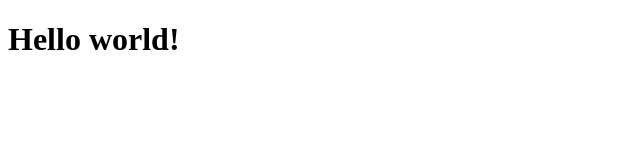
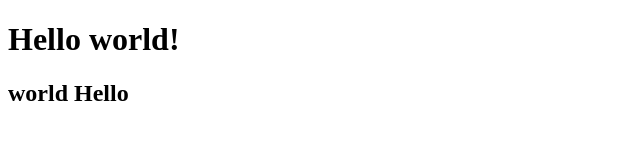
Before and after one commit to saipu11aev/test, a plain HTML site: page index.html in a window 1280 px wide. Shown: the whole page, without its empty margins (0-640 px from the left). Drawn offline with Linux system fonts and the light colour scheme.

Commit message:
index.change

```diff
--- a/index.html
+++ b/index.html
@@ -8,6 +8,7 @@
 <body>
 
     <h1>Hello world!</h1>
+    <h2>world Hello</h2>
 
 </body>
 </html>
```
